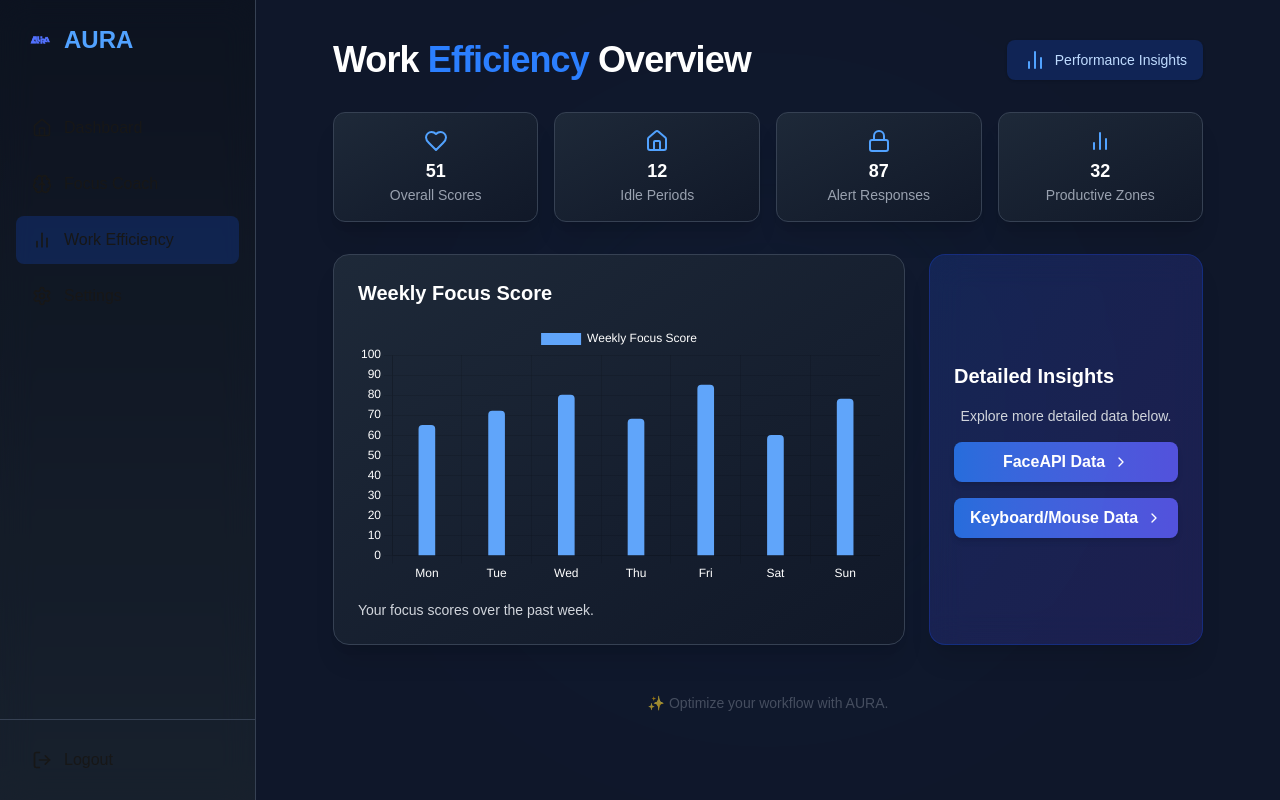
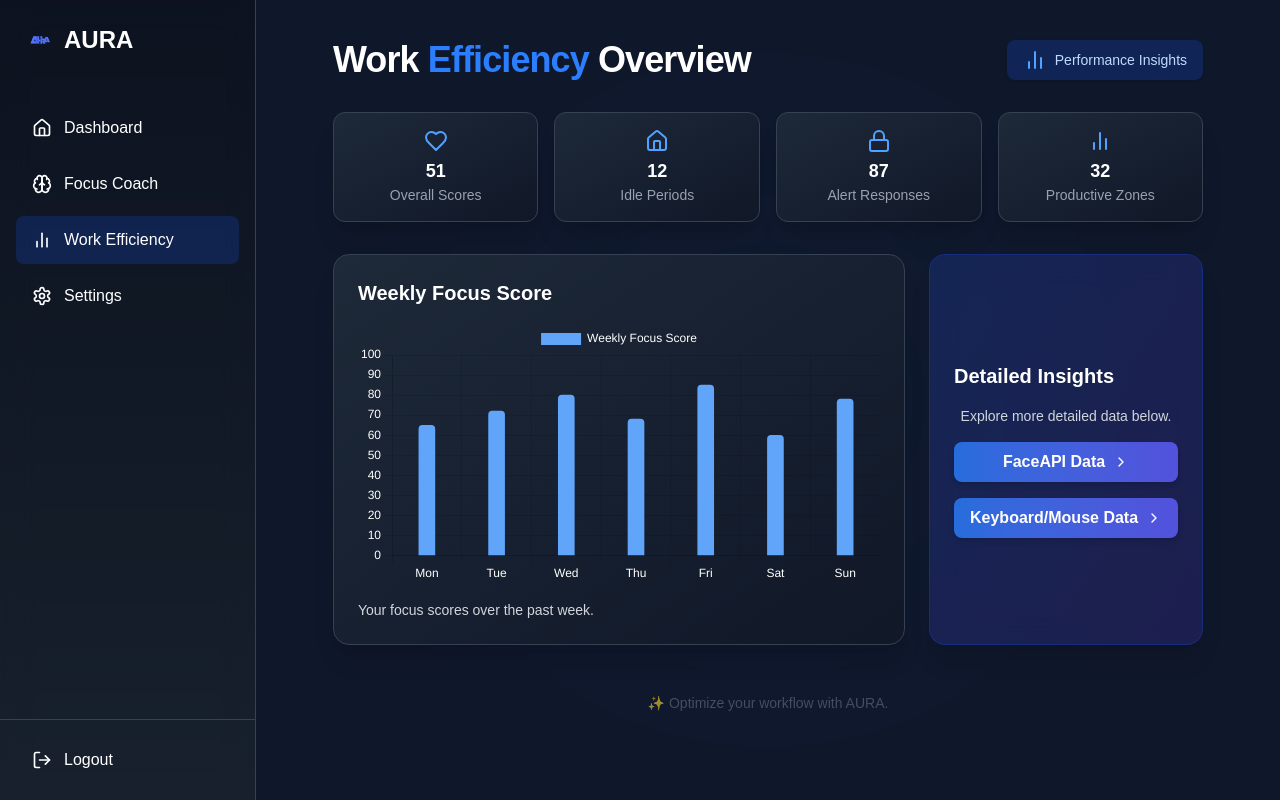
Before and after one commit to eurobin39/AURA, a Next.js app in the folder aura-project/: page /home/dopple in a window 1280 px wide. Built offline with nearby package versions, Linux system fonts and the light colour scheme.

Commit message:
Fixed bug in navbar

```diff
--- a/aura-project/app/home/layout.tsx
+++ b/aura-project/app/home/layout.tsx
@@ -27,7 +27,7 @@ export default function HomeLayout({
               alt="AURA Logo"
               className="h-8 w-auto mr-2"
             />
-            <span className="text-2xl font-bold text-blue-400">AURA</span>
+            <span className="text-2xl font-bold text-white">AURA</span>
           </Link>
         </div>
 
@@ -39,12 +39,12 @@ export default function HomeLayout({
                 href="/home"
                 className={`flex items-center px-4 py-3 rounded-lg transition-colors ${
                   isActive('/home')
-                    ? 'bg-blue-600/20 text-blue-400'
-                    : 'text-gray-300 hover:bg-white/10'
+                    ? 'bg-blue-600/20 text-white'
+                    : 'text-white hover:bg-white/10'
                 }`}
               >
-                <Home className="mr-3 h-5 w-5" />
-                Dashboard
+                <Home className="mr-3 h-5 w-5 text-white" />
+                <div className="text-white">Dashboard</div>
               </Link>
             </li>
 
@@ -53,12 +53,12 @@ export default function HomeLayout({
                 href="/home/focus-coach"
                 className={`flex items-center px-4 py-3 rounded-lg transition-colors ${
                   pathname.includes('/focus-coach')
-                    ? 'bg-blue-600/20 text-blue-400'
-                    : 'text-gray-300 hover:bg-white/10'
+                    ? 'bg-blue-600/20 text-white'
+                    : 'text-white hover:bg-white/10'
                 }`}
               >
-                <Brain className="mr-3 h-5 w-5" />
-                Focus Coach
+                <Brain className="mr-3 h-5 w-5 text-white" />
+                <div className="text-white">Focus Coach</div>
               </Link>
             </li>
 
@@ -67,12 +67,12 @@ export default function HomeLayout({
                 href="/home/dopple"
                 className={`flex items-center px-4 py-3 rounded-lg transition-colors ${
                   pathname.includes('/dopple')
-                    ? 'bg-blue-600/20 text-blue-400'
-                    : 'text-gray-300 hover:bg-white/10'
+                    ? 'bg-blue-600/20 text-white'
+                    : 'text-white hover:bg-white/10'
                 }`}
               >
-                <BarChart2 className="mr-3 h-5 w-5" />
-                Work Efficiency
+                <BarChart2 className="mr-3 h-5 w-5 text-white" />
+                <div className="text-white">Work Efficiency</div>
               </Link>
             </li>
 
@@ -81,12 +81,12 @@ export default function HomeLayout({
                 href="/home/settings"
                 className={`flex items-center px-4 py-3 rounded-lg transition-colors ${
                   pathname.includes('/settings')
-                    ? 'bg-blue-600/20 text-blue-400'
-                    : 'text-gray-300 hover:bg-white/10'
+                    ? 'bg-blue-600/20 text-white'
+                    : 'text-white hover:bg-white/10'
                 }`}
               >
-                <Settings className="mr-3 h-5 w-5" />
-                Settings
+                <Settings className="mr-3 h-5 w-5 text-white" />
+                <div className="text-white">Settings</div>
               </Link>
             </li>
           </ul>
@@ -96,10 +96,10 @@ export default function HomeLayout({
         <div className="p-4 border-t border-gray-700">
           <Link
             href="/api/logout"
-            className="flex items-center px-4 py-3 text-gray-300 hover:bg-white/10 rounded-lg transition-colors"
+            className="flex items-center px-4 py-3 text-white hover:bg-white/10 rounded-lg transition-colors"
           >
-            <LogOut className="mr-3 h-5 w-5" />
-            Logout
+            <LogOut className="mr-3 h-5 w-5 text-white" />
+            <div className="text-white">Logout</div>
           </Link>
         </div>
       </aside>
```
